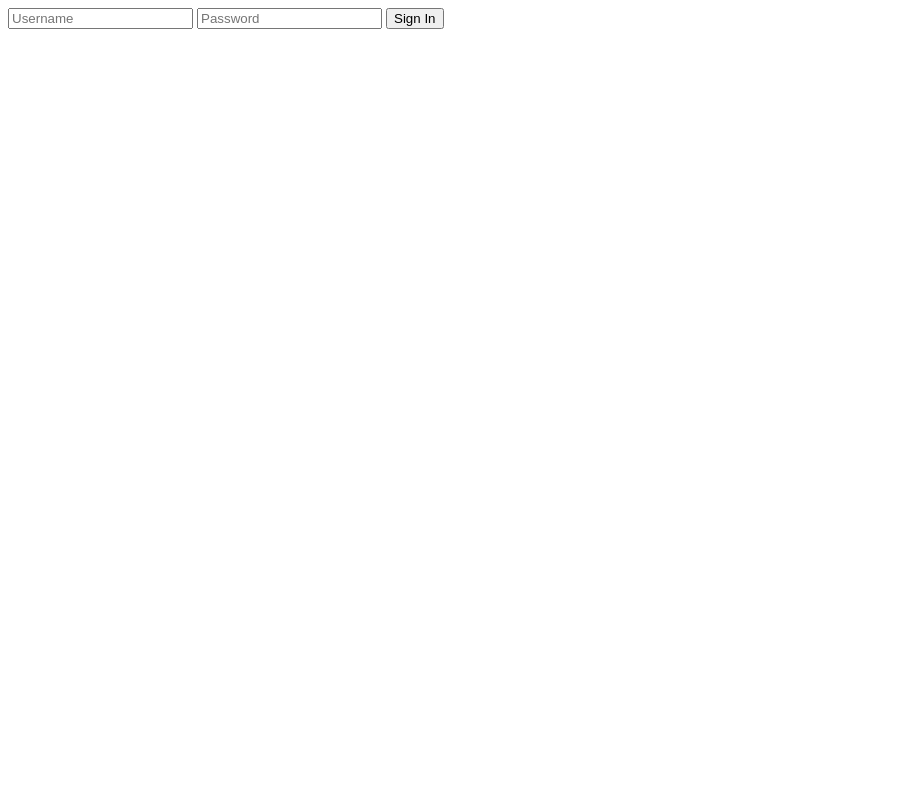
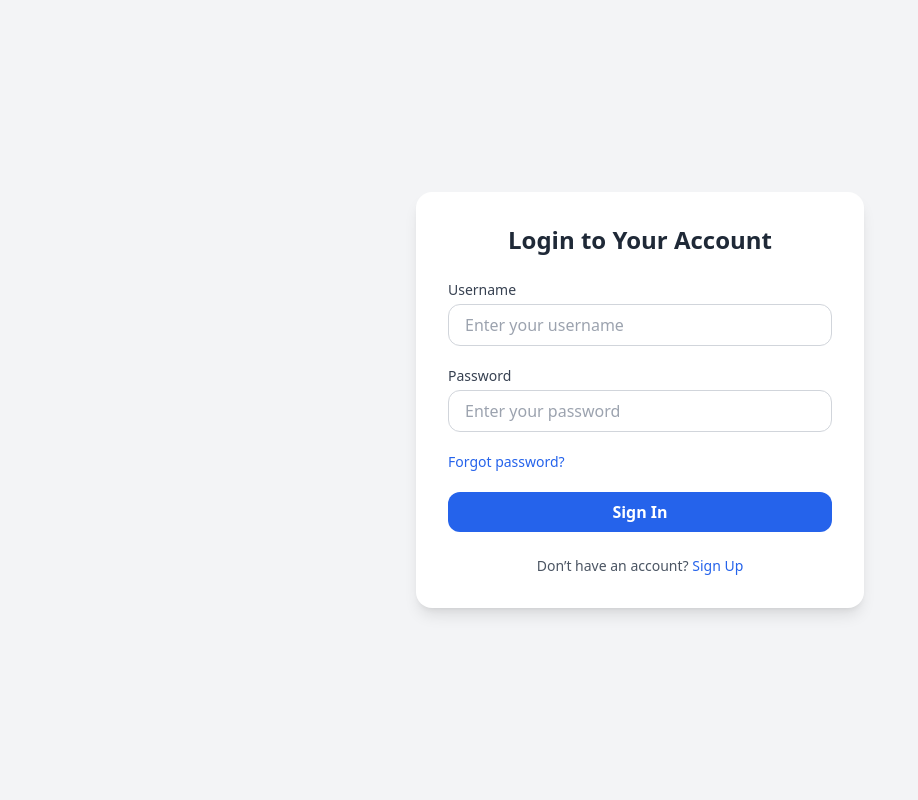
Before and after one commit to SopuruchiCode/Event-Scheduler, a Python web app: template templates/login.html in a window 1280 px wide. Shown: the whole page, without its empty margins (0-918 px from the left). Run offline with Jinja, Linux system fonts and the light colour scheme; the template is opened without the code that fills it, so the values that code supplies are empty; some libraries are stand-ins or nearby versions.

Commit message:
update login page

```diff
--- a/templates/login.html
+++ b/templates/login.html
@@ -4,13 +4,70 @@
     <meta charset="UTF-8">
     <meta name="viewport" content="width=device-width, initial-scale=1.0">
     <title>Login</title>
+    <script src="https://cdn.tailwindcss.com"></script>
 </head>
 <body>
-    <form method="post">
-        <input id="username" name="username" placeholder="Username">
-        <input id="password" name="password" placeholder="Password">
-        <button type="submit">Sign In</button>
+    <!-- <div>
+        <form method="post">
+        <div>
+            <input id="username" name="username" placeholder="Username">
+        </div>
+
+        <div>
+            <input id="password" name="password" placeholder="Password">
+        </div>
+
+        <div>
+            <button type="submit">Sign In</button>
+        </div>
     </form>
+    </div> -->
+    <div class="min-h-screen flex items-center justify-center bg-gray-100">
+  <div class="bg-white shadow-lg rounded-2xl p-8 w-full max-w-md">
+    <!-- Title -->
+    <h2 class="text-2xl font-bold text-center text-gray-800 mb-6">
+      Login to Your Account
+    </h2>
+
+    <!-- Form -->
+    <form class="space-y-5">
+      <!-- Username -->
+      <div>
+        <label for="username" class="block text-sm font-medium text-gray-700 mb-1">Username</label>
+        <input type="text" id="username" name="username" placeholder="Enter your username"
+          class="w-full px-4 py-2 border border-gray-300 rounded-xl focus:ring-2 focus:ring-blue-500 focus:border-blue-500 outline-none" />
+      </div>
+
+      <!-- Password -->
+      <div>
+        <label for="password" class="block text-sm font-medium text-gray-700 mb-1">Password</label>
+        <input type="password" id="password" name="password" placeholder="Enter your password" autocomplete="off"
+          class="w-full px-4 py-2 border border-gray-300 rounded-xl focus:ring-2 focus:ring-blue-500 focus:border-blue-500 outline-none" />
+      </div>
+
+      <!-- Remember + Forgot -->
+      <div class="flex items-center justify-between text-sm">
+        <!-- <label class="flex items-center space-x-2">
+          <input type="checkbox" class="h-4 w-4 text-blue-600 rounded border-gray-300 focus:ring-blue-500">
+          <span class="text-gray-600">Remember me</span>
+        </label> -->
+        <a href="#" class="text-blue-600 hover:underline">Forgot password?</a>
+      </div>
+
+      <!-- Submit -->
+      <button type="submit"
+        class="w-full py-2 bg-blue-600 text-white rounded-xl font-semibold hover:bg-blue-700 transition-colors">
+        Sign In
+      </button>
+    </form>
+
+    <!-- Footer -->
+    <p class="text-sm text-gray-600 text-center mt-6">
+      Don’t have an account?
+      <a href="#" class="text-blue-600 font-medium hover:underline">Sign Up</a>
+    </p>
+  </div>
+</div>
     <script>
         const formElem = document.querySelector("form");
         const LOGIN_URL = "http://127.0.0.1:8000/auth/login";
```
